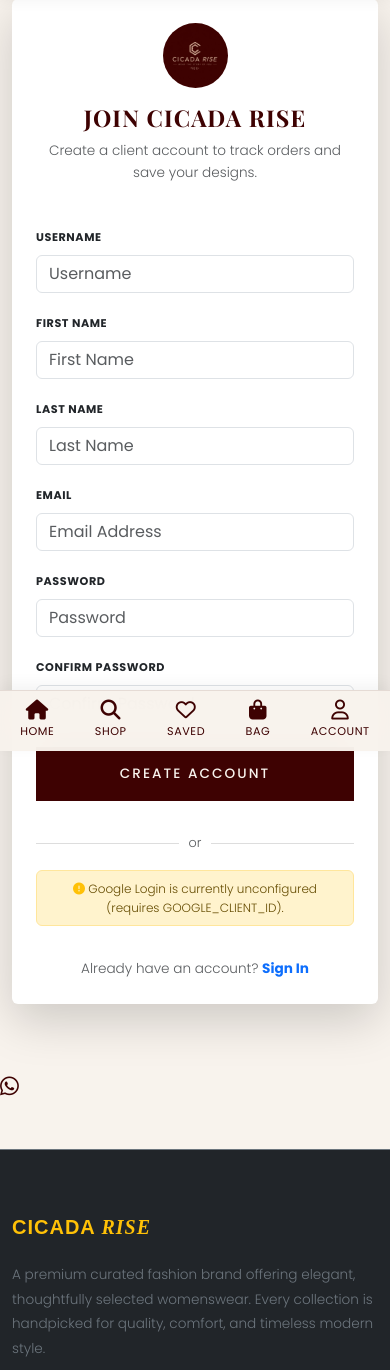
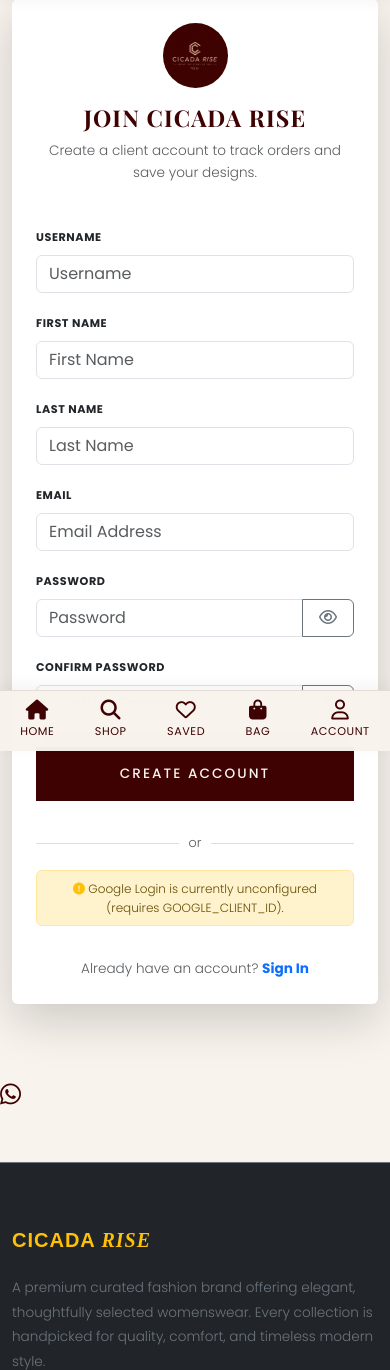
Before and after one commit to AnsiyaHussain/Cicada-Rise, a Django app: page /register/ in a window 390 px wide. Shown: the part 93-1463 px from the top of the page. Run offline with Django 5.2, Linux system fonts and the light colour scheme; some libraries are stand-ins or nearby versions; some web fonts are replaced.

Commit message:
Fix floating WhatsApp icon styling/responsiveness and add show/hide eye toggle option to password fields

```diff
--- a/store/static/store/css/style.css
+++ b/store/static/store/css/style.css
@@ -458,31 +458,33 @@
     font-size: 1.00rem;
 }
 
-/* Floating Cicada Animation */
-.floating-cicada {
+/* Floating WhatsApp Enquiry Button */
+.floating-whatsapp, .floating-cicada {
     position: fixed;
-    bottom: 30px;
-    right: 30px;
-    width: 55px;
-    height: 55px;
-    background-color: var(--primary);
-    border: 1px solid var(--gold);
+    bottom: 25px;
+    right: 25px;
+    width: 54px;
+    height: 54px;
+    background-color: #25D366;
+    color: #FFFFFF !important;
+    border: none;
     border-radius: 50%;
-    z-index: 1000;
+    z-index: 1040;
     display: flex;
     justify-content: center;
     align-items: center;
-    color: var(--gold);
-    box-shadow: 0 10px 25px rgba(91, 26, 20, 0.3);
+    box-shadow: 0 6px 20px rgba(37, 211, 102, 0.45);
     cursor: pointer;
     text-decoration: none;
+    font-size: 28px;
     transition: var(--transition-smooth);
 }
 
-.floating-cicada:hover {
-    transform: translateY(-5px) scale(1.05);
-    background-color: var(--gold);
-    color: var(--primary);
+.floating-whatsapp:hover, .floating-cicada:hover {
+    transform: translateY(-4px) scale(1.08);
+    background-color: #20ba5a;
+    color: #FFFFFF !important;
+    box-shadow: 0 10px 25px rgba(37, 211, 102, 0.6);
 }
 
 /* Story Section */
@@ -639,11 +641,12 @@
         padding-bottom: 70px;
     }
 
-    .floating-cicada {
-        bottom: 85px; /* Shift up to avoid overlap */
-        right: 20px;
-        width: 45px;
-        height: 45px;
+    .floating-whatsapp, .floating-cicada {
+        bottom: 80px; /* Shift up above mobile bottom nav bar */
+        right: 18px;
+        width: 48px;
+        height: 48px;
+        font-size: 24px;
     }
 
     .hero-content {
--- a/store/templates/store/base.html
+++ b/store/templates/store/base.html
@@ -127,14 +127,13 @@
         {% block content %}{% endblock %}
     </main>
 
-    <!-- Floating Cicada Icon Animation -->
-    <!-- Direct deep link to WhatsApp with customized order question -->
+    <!-- Floating WhatsApp Enquiry Button -->
     <a href="https://api.whatsapp.com/send?phone=919447771056&text=Hi%21%20I%27m%20interested%20in%20shopping%20from%20Cicada%20Rise.%20Can%20you%20assist%20me%3F"
-    target="_blank"
-    class="floating-cicada"
-    title="Chat with us on WhatsApp"
-    id="floating-whatsapp-cicada">
-        <i class="fa-brands fa-whatsapp fs-4"></i>
+       target="_blank"
+       class="floating-whatsapp"
+       title="Chat with us on WhatsApp"
+       id="floating-whatsapp-btn">
+        <i class="fa-brands fa-whatsapp"></i>
     </a>
 
     <!-- Mobile-First Bottom Nav Bar (for 90% visitors) -->
@@ -255,6 +254,25 @@
     <!-- Custom JS Scripts -->
     <script src="{% static 'store/js/main.js' %}"></script>
     <script>
+        function togglePassword(inputId, btn) {
+            const input = document.getElementById(inputId);
+            if (!input) return;
+            const icon = btn.querySelector('i');
+            if (input.type === 'password') {
+                input.type = 'text';
+                if (icon) {
+                    icon.classList.remove('fa-eye');
+                    icon.classList.add('fa-eye-slash');
+                }
+            } else {
+                input.type = 'password';
+                if (icon) {
+                    icon.classList.remove('fa-eye-slash');
+                    icon.classList.add('fa-eye');
+                }
+            }
+        }
+
         document.addEventListener('DOMContentLoaded', function() {
             const alerts = document.querySelectorAll('#dashboard-alert-container .alert');
             alerts.forEach(alert => {
--- a/store/templates/store/register.html
+++ b/store/templates/store/register.html
@@ -29,7 +29,16 @@
                         {% for field in form %}
                             <div class="col-md-{% if field.name == 'first_name' or field.name == 'last_name' %}6{% else %}12{% endif %}">
                                 <label for="{{ field.id_for_label }}" class="form-label font-body fw-bold text-uppercase" style="font-size:0.7rem; letter-spacing:0.05em;">{{ field.label }}</label>
-                                {{ field }}
+                                {% if field.name == 'password' or field.name == 'confirm_password' %}
+                                    <div class="input-group">
+                                        {{ field }}
+                                        <button class="btn btn-outline-secondary px-3" type="button" onclick="togglePassword('{{ field.id_for_label }}', this)" title="Toggle password visibility">
+                                            <i class="fa-regular fa-eye"></i>
+                                        </button>
+                                    </div>
+                                {% else %}
+                                    {{ field }}
+                                {% endif %}
                                 {% if field.errors %}
                                     <div class="text-danger mt-1" style="font-size:0.75rem;">
                                         {% for error in field.errors %}
```
Also changed, not shown: store/templates/store/dashboard/admin_profile.html (+12 -3 lines), store/templates/store/login.html (+6 -1 lines), 1 other file.
